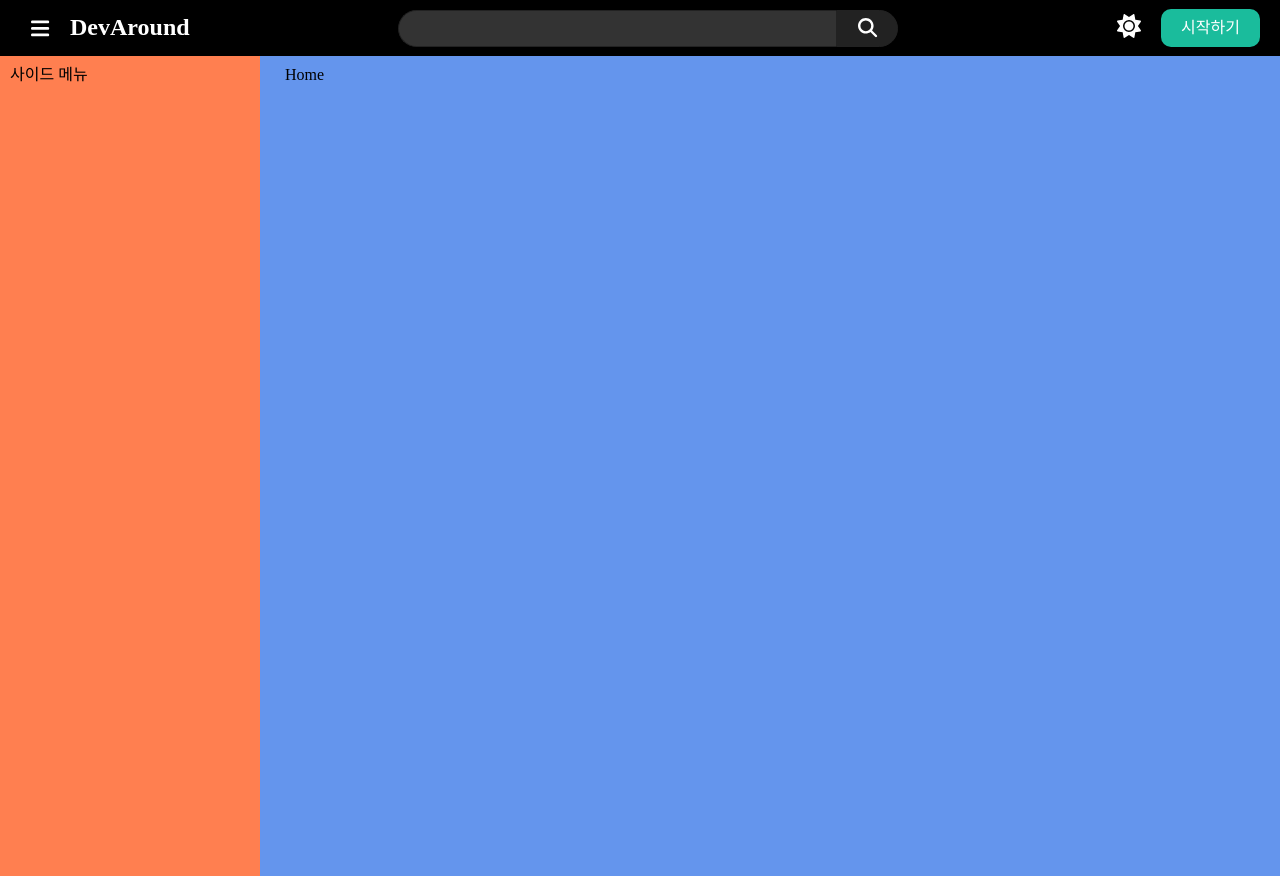
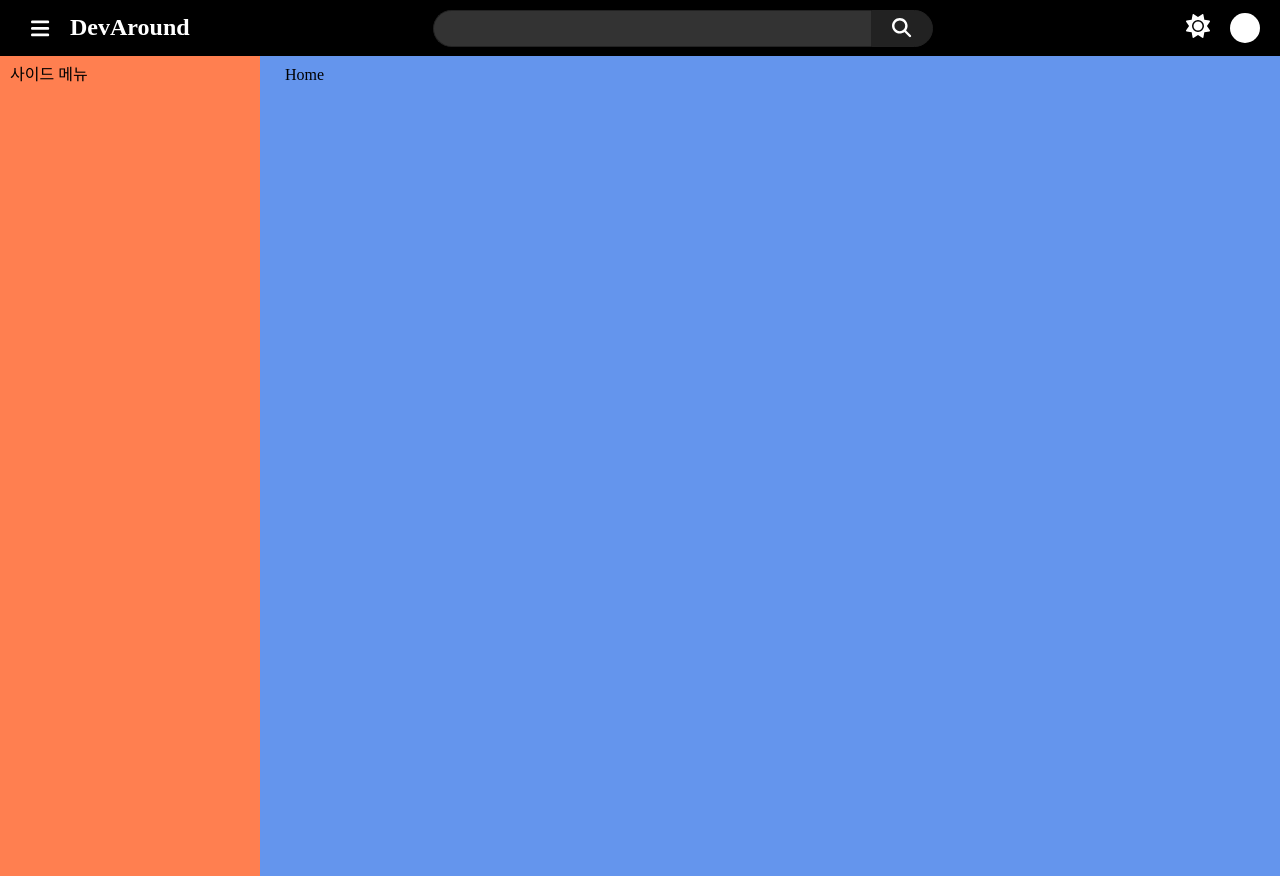
Before and after one commit to lsnwan/springboot-react-ts-blog, a React (Vite) app in the folder frontend/: page / in a window 1280 px wide. Built offline with nearby package versions, Linux system fonts and the light colour scheme.

Commit message:
주석 위치 변경

```diff
--- a/frontend/src/components/header/Header.tsx
+++ b/frontend/src/components/header/Header.tsx
@@ -30,14 +30,16 @@ const Header = (props :HeaderPropsType) => {
         <styled.MobileSearchButtonBox>
           <FontAwesomeIcon icon={icon.faSearch} />
         </styled.MobileSearchButtonBox>
-        {/*익명 사용자*/}
+
         <styled.ThemeButton>
           <FontAwesomeIcon icon={icon.faSun} />
         </styled.ThemeButton>
-        <styled.LoginButton>시작하기</styled.LoginButton>
+
+        {/*익명 사용자*/}
+        {/*<styled.headerButton>시작하기</styled.headerButton>*/}
 
         {/*인증된 사용자*/}
-        {/*<headerStyle.ProfileButton></headerStyle.ProfileButton>*/}
+        <styled.ProfileButton></styled.ProfileButton>
       </styled.ProfileBox>
     </styled.HeaderBox>
   );
```
